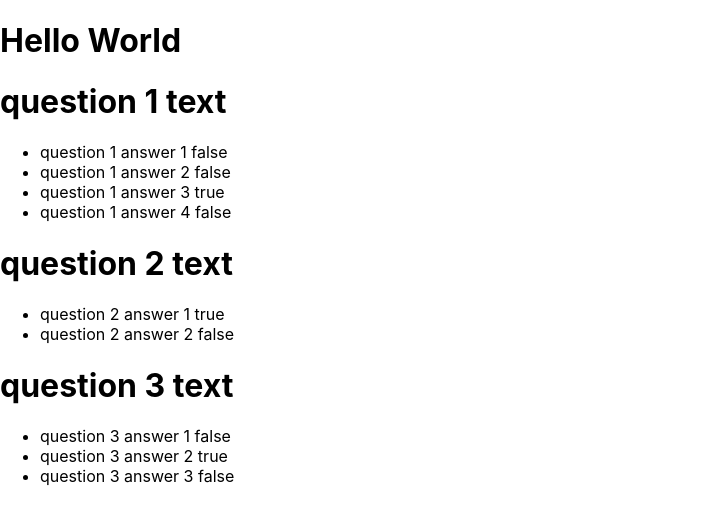
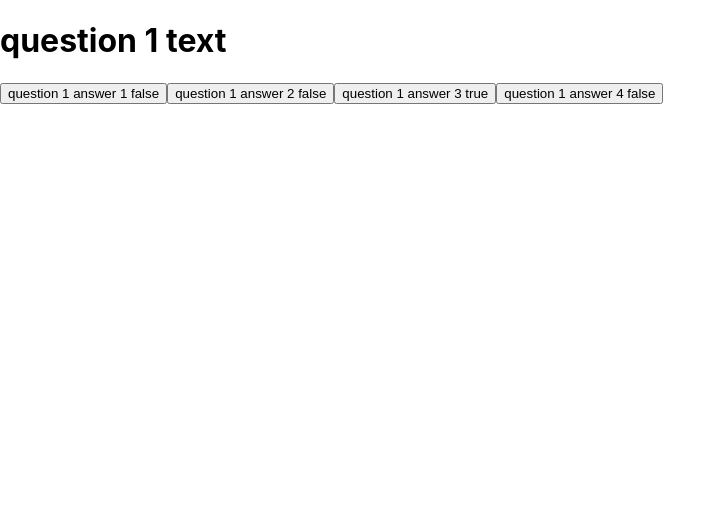
Before and after one commit to jlaluces123/Secure-Now-React-Project, a React (Create React App) app in the folder quiz-app/: page /quiz in a window 1280 px wide. Shown: the top 524 px of the page, without its empty margins (0-726 px from the left). Built offline with nearby package versions, Linux system fonts and the light colour scheme.

Commit message:
Quiz Feature: after completing all questions, you can now see your score

```diff
--- a/quiz-app/src/App.js
+++ b/quiz-app/src/App.js
@@ -23,9 +23,6 @@ function App() {
                     score={quizData.score}
                 />
             </Route>
-            <Route path='/results'>
-                <Results />
-            </Route>
         </Switch>
     );
 }
--- a/quiz-app/src/components/Question.js
+++ /dev/null
@@ -1,35 +0,0 @@
-import React, { useState, useEffect } from 'react';
-
-const Question = (props) => {
-    const handleClick = (e) => {
-        e.preventDefault();
-        let result = e.target.dataset.true;
-
-        if (result === 'true') {
-            alert('Correct!');
-        } else {
-            alert('Incorrect');
-        }
-    };
-
-    return (
-        <div>
-            <h1>{props.question.text}</h1>
-            <ul>
-                {props.question.answers.map((answer) => {
-                    return (
-                        <li
-                            onClick={(e) => handleClick(e)}
-                            key={answer.id}
-                            data-true={answer.is_true}
-                        >
-                            {answer.text}
-                        </li>
-                    );
-                })}
-            </ul>
-        </div>
-    );
-};
-
-export default Question;
--- a/quiz-app/src/components/Quiz.js
+++ b/quiz-app/src/components/Quiz.js
@@ -1,21 +1,45 @@
 import React, { useState, useEffect } from 'react';
-import Question from './Question';
+import Results from './Results';
 
 // Takes in an array of questions and displays the Question Component
 
 const Quiz = ({ questions }) => {
     const [score, setScore] = useState(0);
+    const [currentQuestion, setCurrentQuestion] = useState(0);
+    const [complete, setComplete] = useState(false);
 
-    useEffect(() => {
-        console.log(questions);
-    }, []);
+    useEffect(() => console.log(questions[currentQuestion]), []);
+
+    const handleClick = (isTrue) => {
+        if (isTrue) setScore(score + 1);
+        let nextQuestion = currentQuestion + 1;
+
+        if (nextQuestion < questions.length) {
+            setCurrentQuestion(nextQuestion);
+        } else {
+            setComplete(true);
+        }
+    };
 
     return (
         <div>
-            <h1>Hello World</h1>
-            {questions.map((question) => {
-                return <Question key={question.id} question={question} />;
-            })}
+            {complete ? (
+                <Results score={score} />
+            ) : (
+                <div>
+                    <h1>{questions[currentQuestion].text}</h1>
+                    <div className='question-options'>
+                        {questions[currentQuestion].answers.map((answer) => (
+                            <button
+                                onClick={() => handleClick(answer.is_true)}
+                                key={answer.id}
+                            >
+                                {answer.text}
+                            </button>
+                        ))}
+                    </div>
+                </div>
+            )}
         </div>
     );
 };
--- a/quiz-app/src/components/Results.js
+++ b/quiz-app/src/components/Results.js
@@ -1,7 +1,13 @@
 import React, { useState, useEffect } from 'react';
+import { Link } from 'react-router-dom';
 
-const Results = () => {
-    return <h1>You Scored: []</h1>;
+const Results = (props) => {
+    return (
+        <div>
+            <h1>You Scored: [{props.score}]</h1>
+            <a href='/quiz'>Want to Retake?</a>
+        </div>
+    );
 };
 
 export default Results;
```
